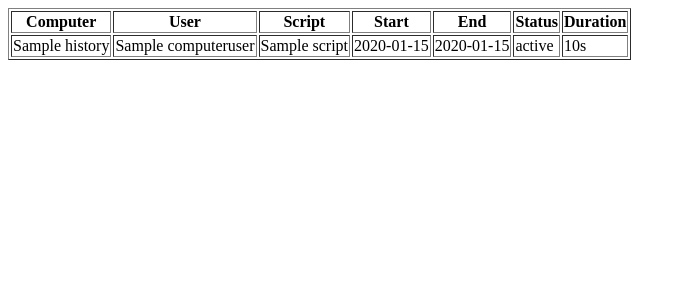
After one commit to zanardo/clog, a Python web app: template templates/history.html in a window 1280 px wide. The commit adds this page. Shown: the top 300 px of the page, without its empty margins (0-686 px from the left). Run offline with Jinja, Linux system fonts and the light colour scheme; the template is opened without the code that fills it: most values are stand-ins (such as "Sample title", 1, 10 or a date in 2020).

Commit message:
show job history on web

```diff
--- /dev/null
+++ b/templates/history.html
@@ -0,0 +1,20 @@
+<table border="1">
+	<th>Computer</th>
+	<th>User</th>
+	<th>Script</th>
+	<th>Start</th>
+	<th>End</th>
+	<th>Status</th>
+	<th>Duration</th>
+	{% for h in history %}
+	<tr>
+		<td>{{ h.computername }}</td>
+		<td>{{ h.computeruser }}</td>
+		<td>{{ h.script }}</td>
+		<td>{{ h.datestarted }}</td>
+		<td>{{ h.datefinished }}</td>
+		<td>{{ h.status }}</td>
+		<td>{{ h.duration }}s</td>
+	</tr>
+	{% endfor %}
+</table>
--- a/templates/jobs.html
+++ b/templates/jobs.html
@@ -10,7 +10,7 @@
 	<tr>
 		<td>{{ job.computername }}</td>
 		<td>{{ job.computeruser }}</td>
-		<td>{{ job.script }}</td>
+		<td><a href="/jobs/{{job.computername}}/{{job.computeruser}}/{{job.script}}/">{{ job.script }}</a></td>
 		<td>{{ job.lastsuccess }}</td>
 		<td>{{ job.lastfail }}</td>
 		<td>{{ job.laststatus }}</td>
```
Also changed, not shown: 1 other file.
